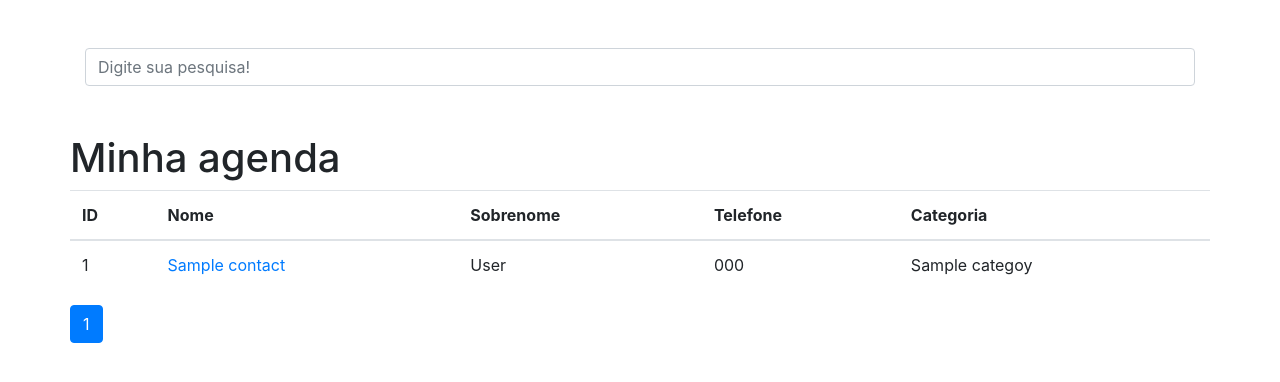
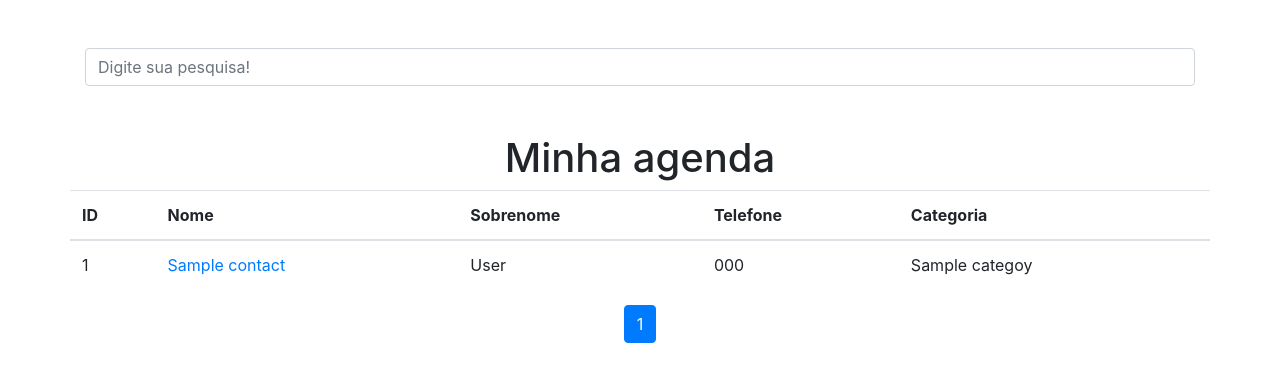
Before and after one commit to marlondlacerda/contatinhos, a Django app: page / in a window 1280 px wide. Shown: the part 56-438 px from the top of the page. Run offline with Django 4.2, Linux system fonts and the light colour scheme; tables that the repository leaves empty hold one stand-in row (values such as "Sample post"); some libraries are stand-ins or nearby versions.

Commit message:
feat: 🎸 add my styles.css

```diff
--- a/src/templates/partials/_head.html
+++ b/src/templates/partials/_head.html
@@ -5,5 +5,6 @@
 <meta name="description" content="">
 <meta name="author" content="">
 
+<link href="{%static 'style.css'%}" rel="stylesheet">
 <!-- Bootstrap core CSS -->
 <link href="{%static 'vendor/bootstrap/css/bootstrap.min.css'%}" rel="stylesheet">
--- /dev/null
+++ b/src/templates/static/style.css
@@ -0,0 +1,4 @@
+.row {
+  flex-direction: column;
+  align-items: center;
+}
```
